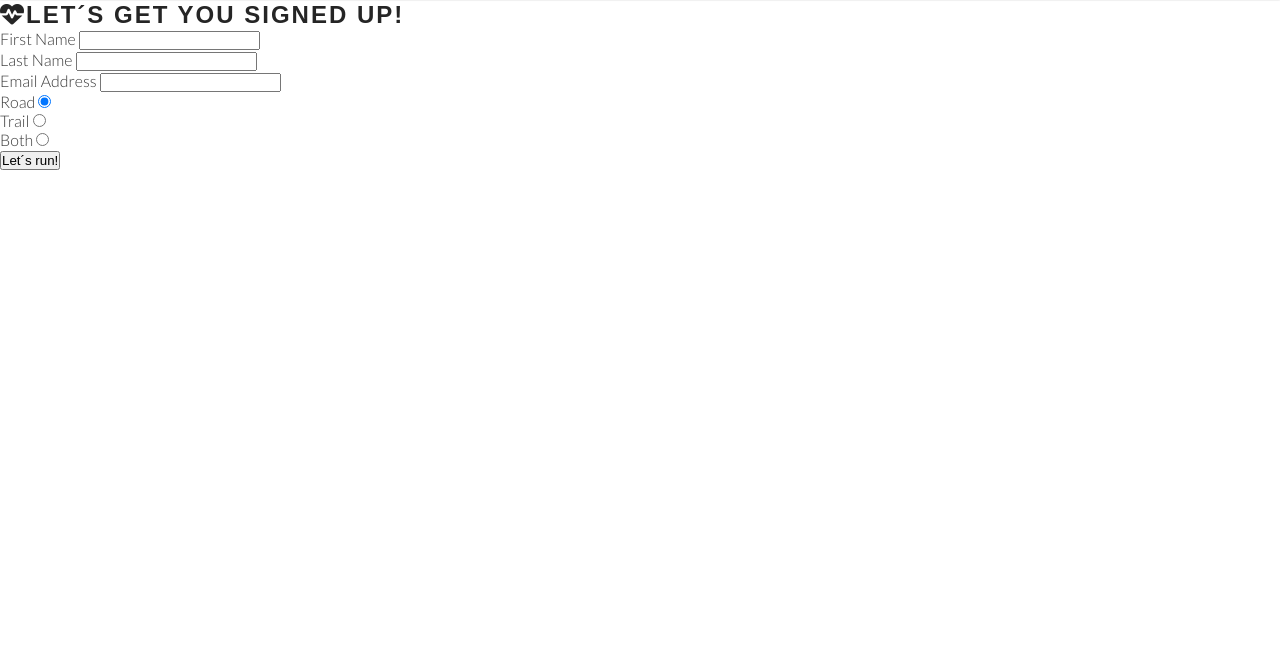
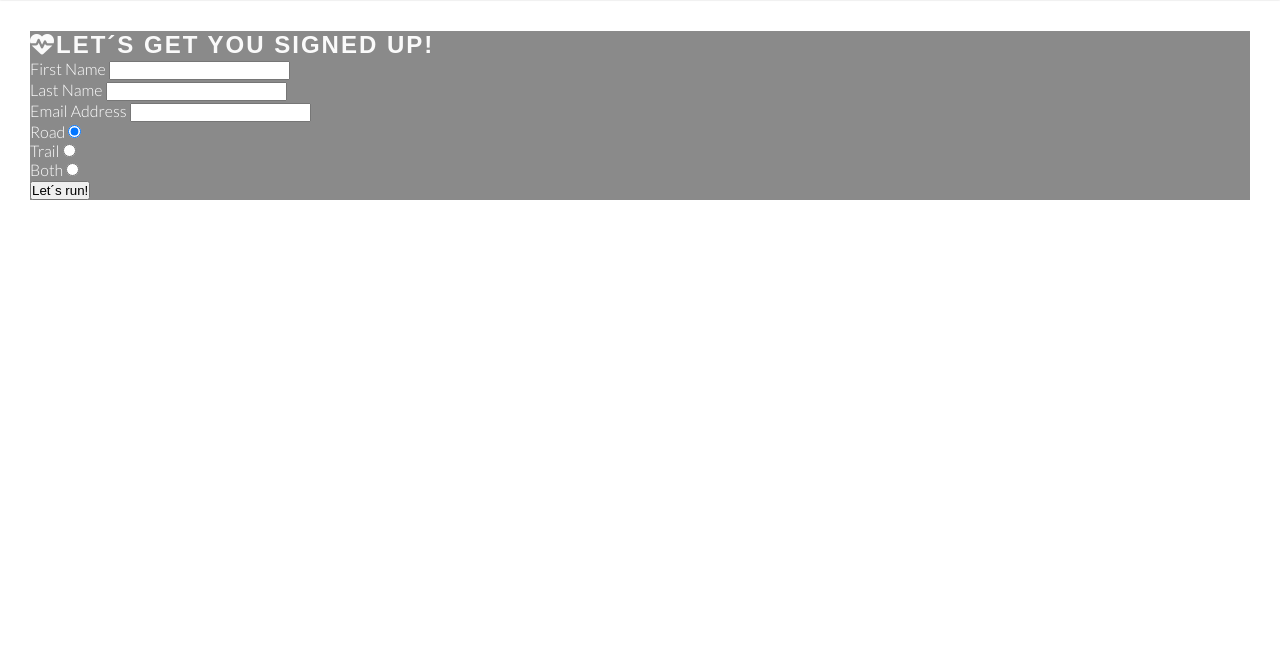
Before and after one commit to LindaAPersson/love-running, a plain HTML site: page signup.html in a window 1280 px wide. Shown: the part 78-730 px from the top of the page. Drawn offline with Linux system fonts and the light colour scheme.

Commit message:
styles to sigup form

```diff
--- a/assets/css/style.css
+++ b/assets/css/style.css
@@ -206,6 +206,24 @@ main {
     line-height: 0;
 }
 
+/* Sign up site*/
+
+#signup {
+    background: url(assets/images/signup-image.webp) no-repeat cover;
+    background-position: 75%;
+    flex-grow: 1;
+}
+
+form > h2 {
+    color: #fafafa;
+}
+
+#signup-form {
+    color: #ffffff;
+    background-color: rgba(60, 60, 60, 0.6);
+    margin: 30px;
+}
+
 /*footer*/
 #social-networks {
     text-align: center;
```
Also changed, not shown: assets/images/signup-image.webp (added).
